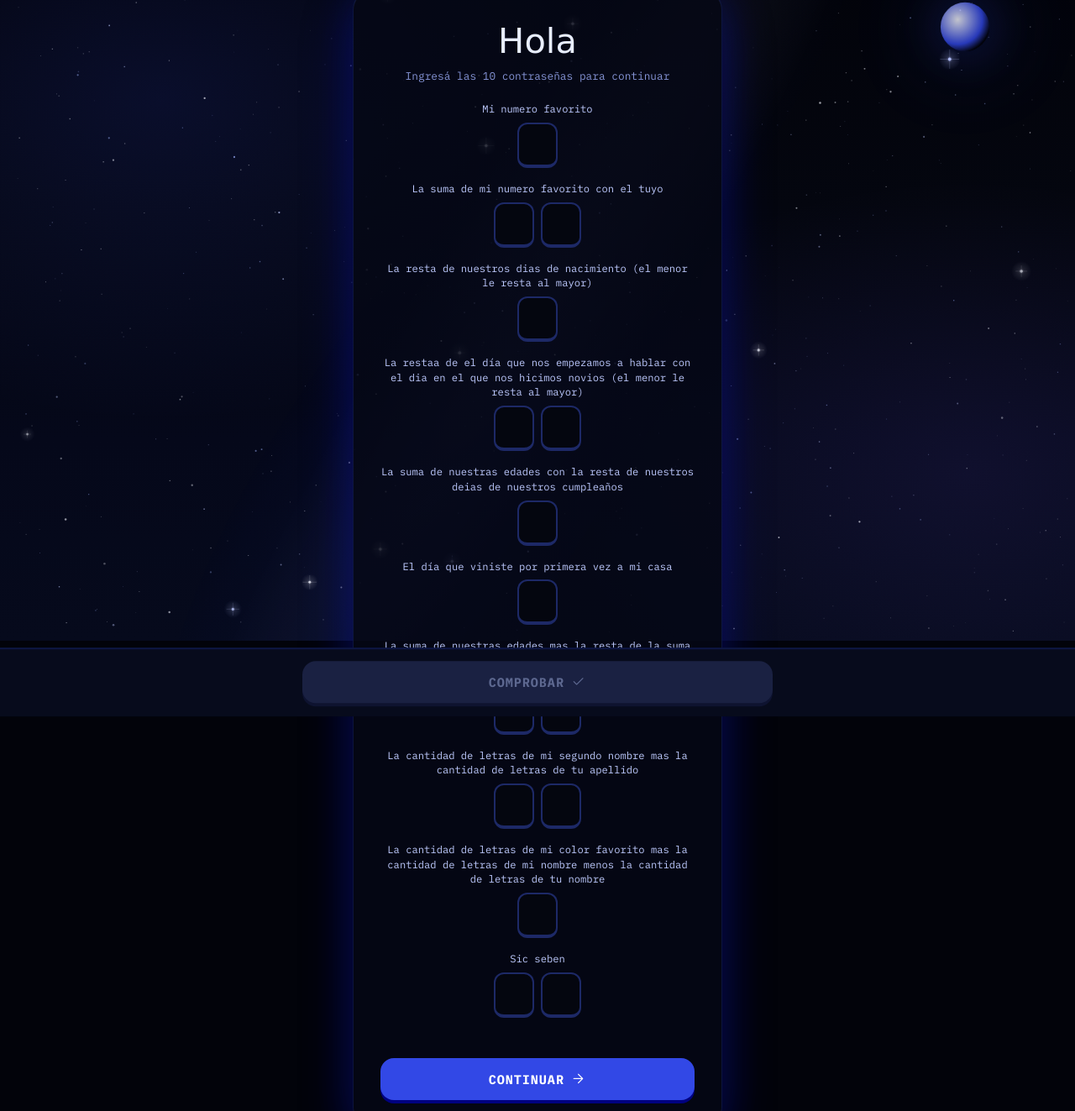
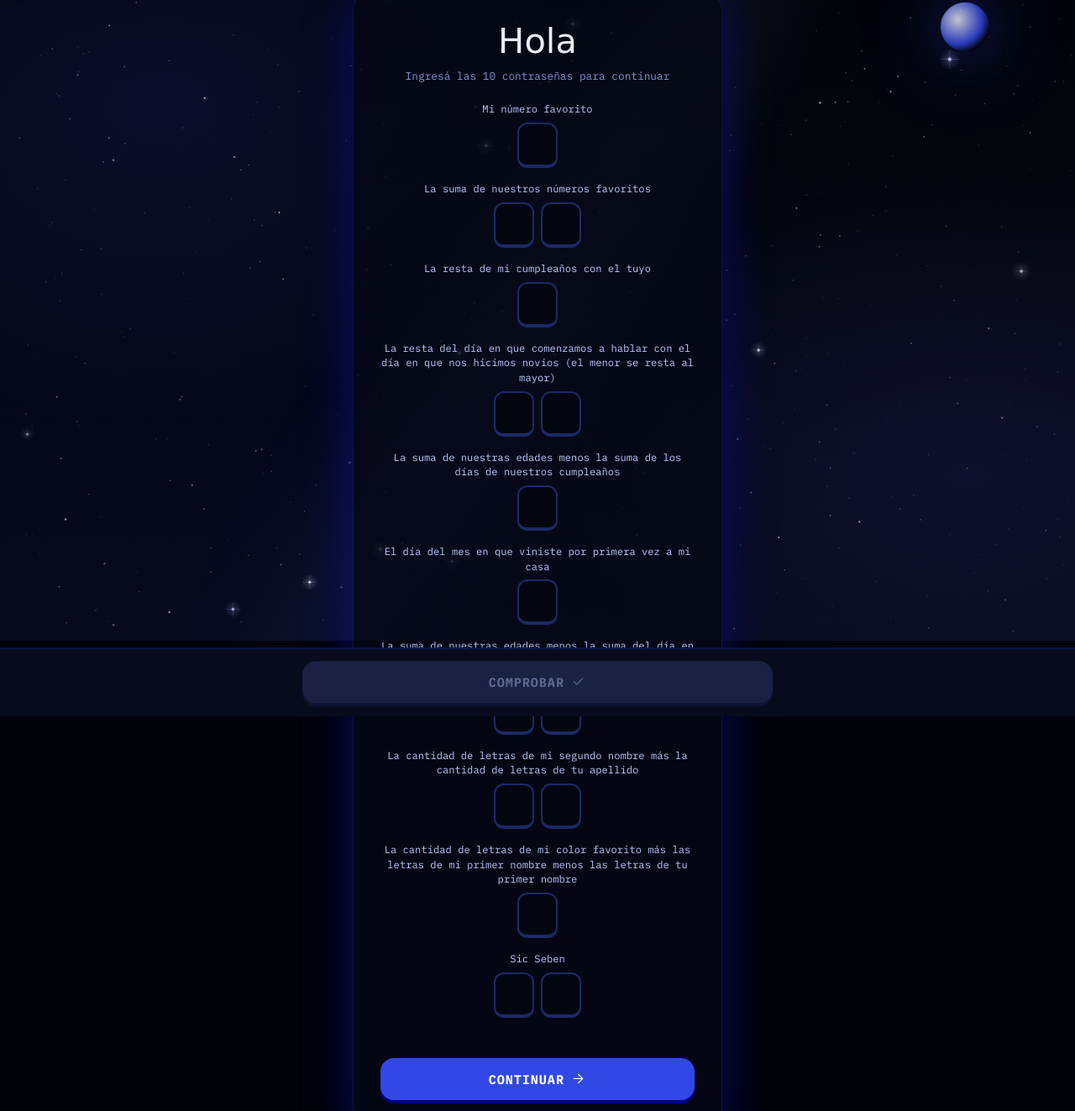
Before and after one commit to xBRUCAPOO/Mi-Picas, a plain HTML site: page index.html in a window 1280 px wide. Shown: the part 37-1360 px from the top of the page at 84% size. Drawn offline with nearby package versions, Linux system fonts and the light colour scheme; a web font is replaced by a local one.

Commit message:
contraseñas actualixadas mas mensaje final

```diff
--- a/index.html
+++ b/index.html
@@ -161,7 +161,7 @@
         <div class="premio-clave" id="premio-clave">
             <p class="premio-clave-titulo">Contraseña:</p>
             <p class="premio-clave-numero">7355608</p>
-            <p class="premio-clave-nota">(Todavia no sabes para que es, ni yo tampoco, pero ya lo averiguaremso juntos jejeejejej xdxdxdxdxddx dkdiwfiejfiwe fiwfnwei9 fnwifmwif9n)</p>
+            <p class="premio-clave-nota">(Todavia no sabes para que es, pero va a serte útil en el futuro, no si cercano o lejado, depende  de como vaya larealción, pero cuando tenga la suficiente confianza, te daré en donde ponerlo.) <br> Gracias por llegar hasta acá, TE AMOO ❤️</p>
         </div>
     </section>
 
--- a/script.js
+++ b/script.js
@@ -16,16 +16,25 @@
 // "etiqueta": el texto chiquito que se ve arriba de cada campo (puede ser el acertijo).
 // ============================================
 const CLAVES = [
-    { etiqueta: "Mi numero favorito",  valor: "5" },
-    { etiqueta: "La suma de mi numero favorito con el tuyo",  valor: "37" },
-    { etiqueta: "La resta de nuestros dias de nacimiento (el menor le resta al mayor)",  valor: "8" },
-    { etiqueta: "La restaa de el día que nos empezamos a hablar con el dia en el que nos hicimos novios (el menor le resta al mayor)",  valor: "24" },
-    { etiqueta: "La suma de nuestras edades con la resta de nuestros deias de nuestros cumpleaños",    },
-    { etiqueta: "El día que viniste por primera vez a mi casa",  valor: "7" },
-    { etiqueta: "La suma de nuestras edades mas la resta de la suma del dia de nuestros primeros mensajes y el dia que dijimos que nos arruinaremos la vida ",  valor: "24" },
-    { etiqueta: "La cantidad de letras de mi segundo nombre mas la cantidad de letras de tu apellido",  valor: "17" },
-    { etiqueta: "La cantidad de letras de mi color favorito mas la cantidad de letras de mi nombre menos la cantidad de letras de tu nombre",  valor: "3" },
-    { etiqueta: "Sic seben", valor: "67" }
+    { etiqueta: "Mi número favorito", valor: "5" },
+
+    { etiqueta: "La suma de nuestros números favoritos", valor: "37" },
+
+    { etiqueta: "La resta de mi cumpleaños con el tuyo", valor: "8" },
+
+    { etiqueta: "La resta del día en que comenzamos a hablar con el día en que nos hicimos novios (el menor se resta al mayor)", valor: "24" },
+
+    { etiqueta: "La suma de nuestras edades menos la suma de los días de nuestros cumpleaños", valor: "6" },
+
+    { etiqueta: "El día del mes en que viniste por primera vez a mi casa", valor: "7" },
+
+    { etiqueta: "La suma de nuestras edades menos la suma del día en que comenzamos a hablar y el día en que dijimos que nos arruinaríamos la vida", valor: "24" },
+
+    { etiqueta: "La cantidad de letras de mi segundo nombre más la cantidad de letras de tu apellido", valor: "17" },
+
+    { etiqueta: "La cantidad de letras de mi color favorito más las letras de mi primer nombre menos las letras de tu primer nombre", valor: "3" },
+
+    { etiqueta: "Sic Seben", valor: "67" }
 ];
 
 // ===== AJUSTES DE LA PRUEBA =====
```
